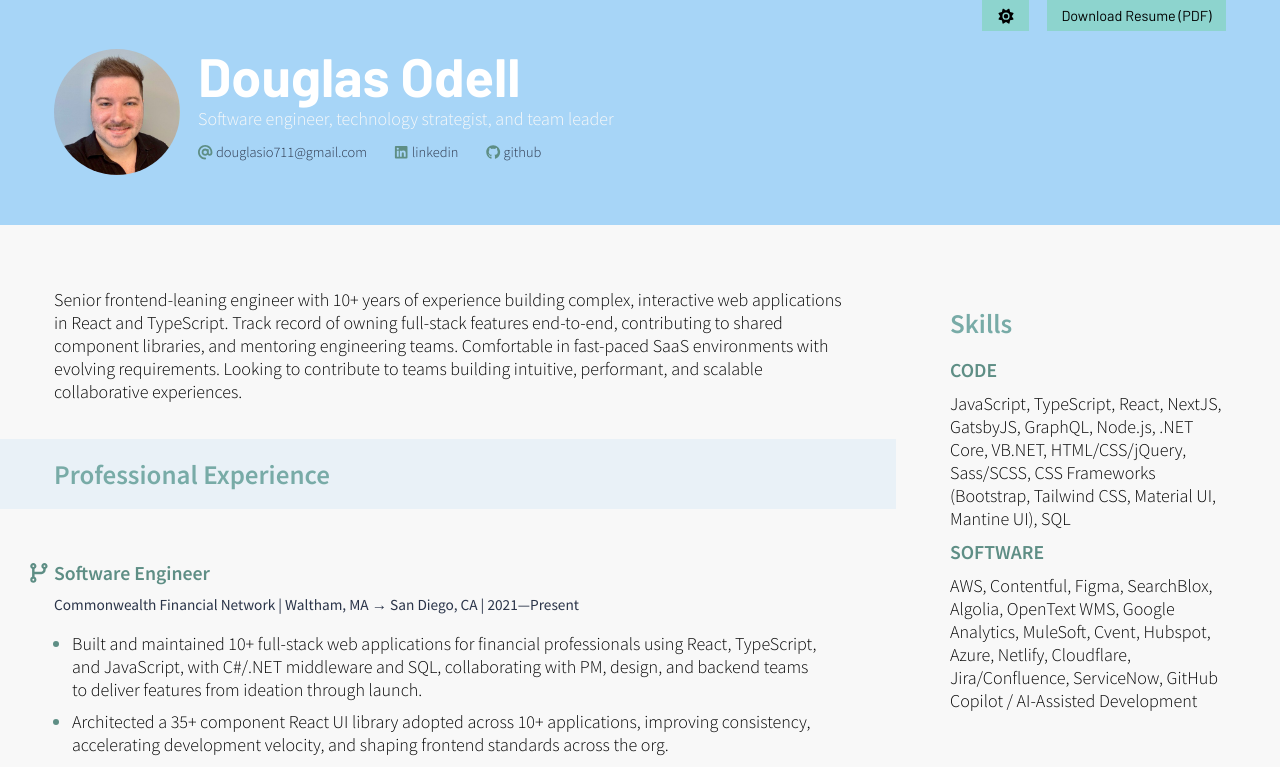
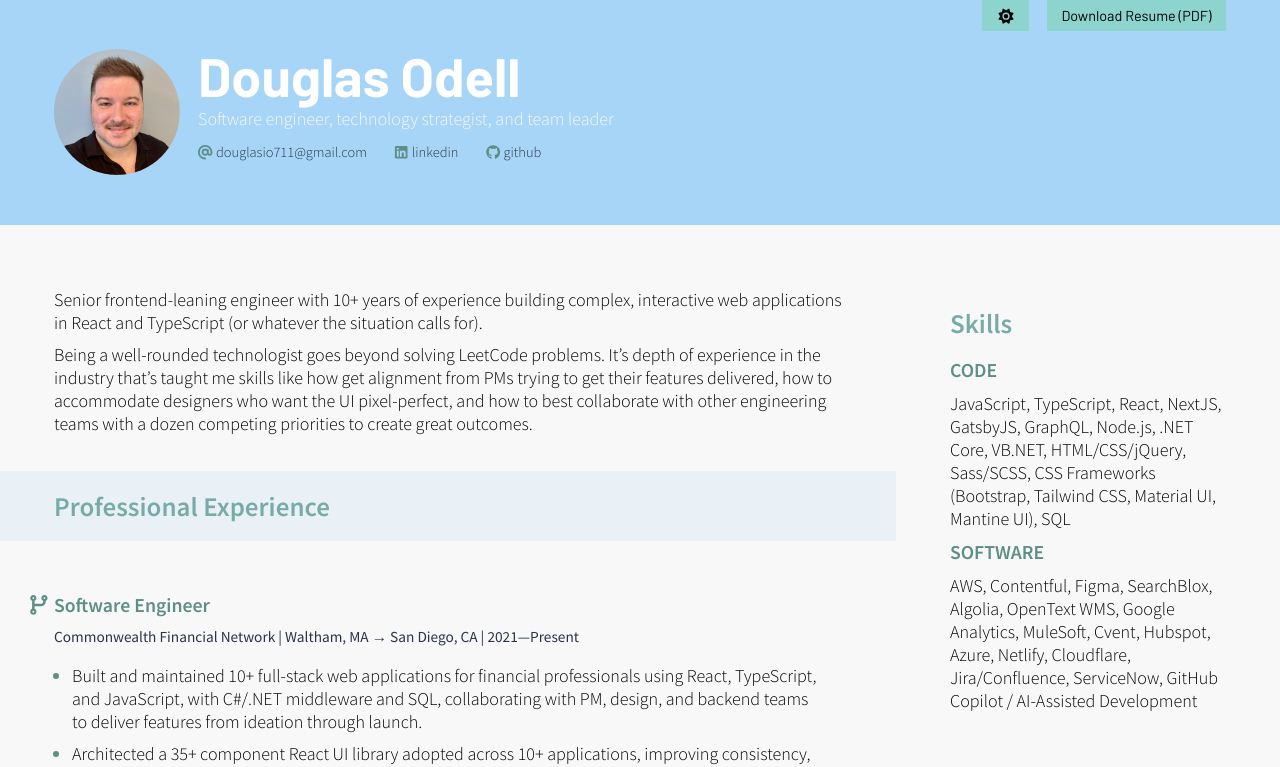
Before and after one commit to douglasio/portfolio-site, a React (Create React App) app: page / in a window 1280 px wide. Shown: the top 767 px of the page. Built offline with nearby package versions, Linux system fonts and the light colour scheme.

Commit message:
Wording tweaks

```diff
--- a/src/App.js
+++ b/src/App.js
@@ -128,7 +128,25 @@ const App = () => {
                         </Styled.Header>
                         <Styled.Main>
                             <section>
-                                <p>{intro}</p>
+                                <p>
+                                    Senior frontend-leaning engineer with 10+
+                                    years of experience building complex,
+                                    interactive web applications in React and
+                                    TypeScript (or whatever the situation calls
+                                    for).
+                                </p>
+                                <p>
+                                    Being a well-rounded technologist goes
+                                    beyond solving LeetCode problems. It&rsquo;s
+                                    depth of experience in the industry
+                                    that&rsquo;s taught me skills like how get
+                                    alignment from PMs trying to get their
+                                    features delivered, how to accommodate
+                                    designers who want the UI pixel-perfect, and
+                                    how to best collaborate with other
+                                    engineering teams with a dozen competing
+                                    priorities to create great outcomes.
+                                </p>
                             </section>
                             <section>
                                 <h2>{experience.professional.title}</h2>
--- a/src/data/resume.json
+++ b/src/data/resume.json
@@ -1,7 +1,6 @@
 {
     "name": "Douglas Odell",
     "byline": "Software engineer, technology strategist, and team leader",
-    "intro": "Senior frontend-leaning engineer with 10+ years of experience building complex, interactive web applications in React and TypeScript. Track record of owning full-stack features end-to-end, contributing to shared component libraries, and mentoring engineering teams. Comfortable in fast-paced SaaS environments with evolving requirements. Looking to contribute to teams building intuitive, performant, and scalable collaborative experiences.",
     "experience": {
         "professional": {
             "id": "ep",
```
